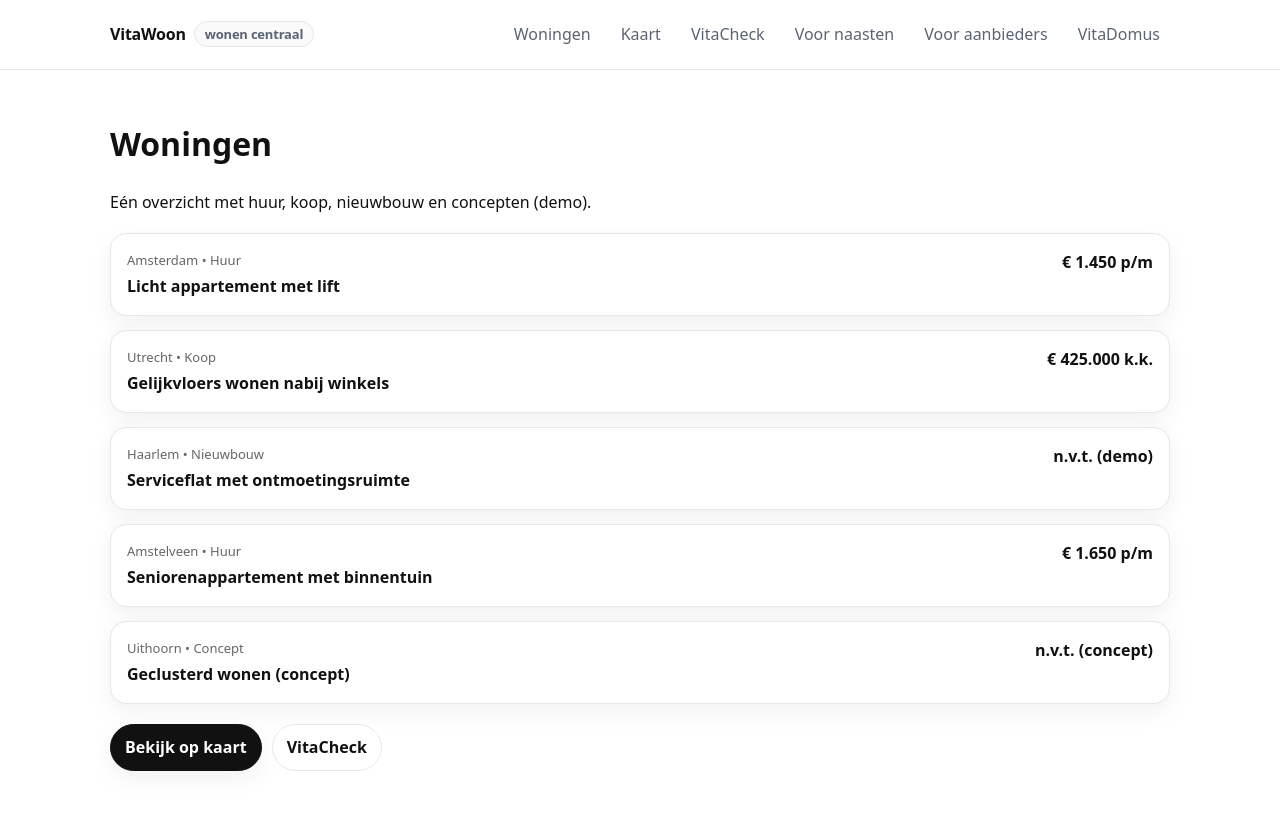
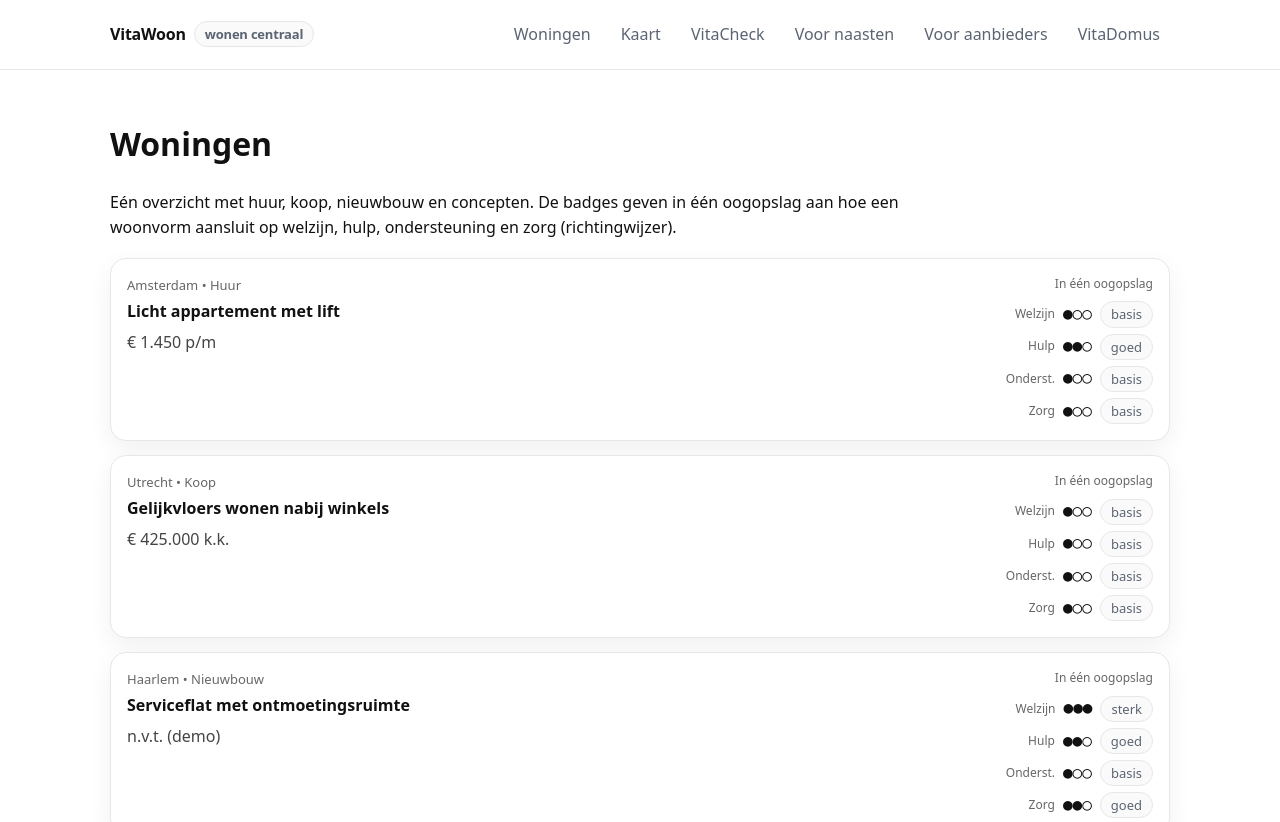
Before and after one commit to 4gcnny5cxp-dot/VitaWoon-demo-clean, a Next.js app: page /woningen in a window 1280 px wide. Shown: the top 822 px of the page. Built offline with nearby package versions, Linux system fonts and the light colour scheme.

Commit message:
Update index.tsx

```diff
--- a/pages/woningen/index.tsx
+++ b/pages/woningen/index.tsx
@@ -1,30 +1,150 @@
+type NeedLevel = "geen" | "licht" | "regelmatig" | "intensief";
+type Domain =
+  | "WEL_SOCIAAL"
+  | "WEL_ACTIEF"
+  | "WEL_VEILIGHEID"
+  | "HULP_HUISHOUDEN"
+  | "HULP_MAALTIJDEN"
+  | "HULP_VERVOER"
+  | "ONDER_STRUCTUUR"
+  | "ONDER_BEGELEIDING"
+  | "ONDER_REABLEMENT"
+  | "ZORG_PV"
+  | "ZORG_VERPLEGING"
+  | "ZORG_24_7_NABIJ";
+
 type Listing = {
   id: string;
   title: string;
   place: string;
   label: "Huur" | "Koop" | "Nieuwbouw" | "Concept";
   price: string;
+  capabilities: Partial<Record<Domain, NeedLevel>>;
+};
+
+const LEVEL_SCORE: Record<NeedLevel, number> = {
+  geen: 0,
+  licht: 1,
+  regelmatig: 2,
+  intensief: 3,
 };
 
 const LISTINGS: Listing[] = [
-  { id: "vw-1", title: "Licht appartement met lift", place: "Amsterdam", label: "Huur", price: "€ 1.450 p/m" },
-  { id: "vw-2", title: "Gelijkvloers wonen nabij winkels", place: "Utrecht", label: "Koop", price: "€ 425.000 k.k." },
-  { id: "vw-3", title: "Serviceflat met ontmoetingsruimte", place: "Haarlem", label: "Nieuwbouw", price: "n.v.t. (demo)" },
-  { id: "vw-4", title: "Seniorenappartement met binnentuin", place: "Amstelveen", label: "Huur", price: "€ 1.650 p/m" },
-  { id: "vw-5", title: "Geclusterd wonen (concept)", place: "Uithoorn", label: "Concept", price: "n.v.t. (concept)" }
+  {
+    id: "vw-1",
+    title: "Licht appartement met lift",
+    place: "Amsterdam",
+    label: "Huur",
+    price: "€ 1.450 p/m",
+    capabilities: {
+      WEL_SOCIAAL: "licht",
+      WEL_VEILIGHEID: "licht",
+      HULP_HUISHOUDEN: "regelmatig",
+      HULP_MAALTIJDEN: "licht",
+      ONDER_STRUCTUUR: "licht",
+      ZORG_PV: "licht",
+    },
+  },
+  {
+    id: "vw-2",
+    title: "Gelijkvloers wonen nabij winkels",
+    place: "Utrecht",
+    label: "Koop",
+    price: "€ 425.000 k.k.",
+    capabilities: {
+      WEL_VEILIGHEID: "licht",
+      HULP_HUISHOUDEN: "licht",
+      HULP_VERVOER: "licht",
+      ONDER_REABLEMENT: "licht",
+      ZORG_PV: "licht",
+    },
+  },
+  {
+    id: "vw-3",
+    title: "Serviceflat met ontmoetingsruimte",
+    place: "Haarlem",
+    label: "Nieuwbouw",
+    price: "n.v.t. (demo)",
+    capabilities: {
+      WEL_SOCIAAL: "intensief",
+      WEL_ACTIEF: "regelmatig",
+      WEL_VEILIGHEID: "regelmatig",
+      HULP_MAALTIJDEN: "regelmatig",
+      HULP_HUISHOUDEN: "regelmatig",
+      ONDER_BEGELEIDING: "licht",
+      ONDER_STRUCTUUR: "licht",
+      ZORG_PV: "regelmatig",
+      ZORG_VERPLEGING: "licht",
+    },
+  },
+  {
+    id: "vw-4",
+    title: "Seniorenappartement met binnentuin",
+    place: "Amstelveen",
+    label: "Huur",
+    price: "€ 1.650 p/m",
+    capabilities: {
+      WEL_SOCIAAL: "regelmatig",
+      WEL_VEILIGHEID: "regelmatig",
+      HULP_HUISHOUDEN: "regelmatig",
+      ONDER_REABLEMENT: "licht",
+      ZORG_PV: "licht",
+    },
+  },
+  {
+    id: "vw-5",
+    title: "Geclusterd wonen (concept)",
+    place: "Uithoorn",
+    label: "Concept",
+    price: "n.v.t. (concept)",
+    capabilities: {
+      WEL_SOCIAAL: "intensief",
+      WEL_ACTIEF: "regelmatig",
+      WEL_VEILIGHEID: "licht",
+      HULP_MAALTIJDEN: "licht",
+      ONDER_STRUCTUUR: "regelmatig",
+      ONDER_BEGELEIDING: "licht",
+      ZORG_PV: "licht",
+    },
+  },
 ];
+
+function bestScore(listing: Listing, keys: Domain[]) {
+  return Math.max(...keys.map((k) => LEVEL_SCORE[listing.capabilities[k] || "geen"]));
+}
+
+function dots(n: number) {
+  // 0..3 → ○○○ / ●○○ / ●●○ / ●●●
+  const filled = "●".repeat(n);
+  const empty = "○".repeat(3 - n);
+  return filled + empty;
+}
+
+function labelFor(n: number) {
+  if (n <= 0) return "beperkt";
+  if (n === 1) return "basis";
+  if (n === 2) return "goed";
+  return "sterk";
+}
 
 export default function Woningen() {
   return (
     <main>
       <div className="container">
         <h1>Woningen</h1>
-        <p className="muted">
-          Eén overzicht met huur, koop, nieuwbouw en concepten (demo).
+        <p className="muted" style={{ maxWidth: 860 }}>
+          Eén overzicht met huur, koop, nieuwbouw en concepten. De badges geven in één oogopslag aan
+          hoe een woonvorm aansluit op welzijn, hulp, ondersteuning en zorg (richtingwijzer).
         </p>
 
         <div style={{ display: "grid", gap: 14, marginTop: 18 }}>
-          {LISTINGS.map((x) => (
+          {LISTINGS.map((x) => {
+            const w = bestScore(x, ["WEL_SOCIAAL", "WEL_ACTIEF", "WEL_VEILIGHEID"]);
+            const h = bestScore(x, ["HULP_HUISHOUDEN", "HULP_MAALTIJDEN", "HULP_VERVOER"]);
+            const o = bestScore(x, ["ONDER_STRUCTUUR", "ONDER_BEGELEIDING", "ONDER_REABLEMENT"]);
+            const z = bestScore(x, ["ZORG_PV", "ZORG_VERPLEGING", "ZORG_24_7_NABIJ"]);
+
+            return (
               <a
                 key={x.id}
                 href={`/woningen/${encodeURIComponent(x.id)}`}
@@ -36,23 +156,51 @@ export default function Woningen() {
                     <div style={{ fontSize: 13, color: "#666" }}>
                       {x.place} • {x.label}
                     </div>
-                  <div style={{ fontWeight: 700, marginTop: 4 }}>
-                    {x.title}
+                    <div style={{ fontWeight: 800, marginTop: 4 }}>{x.title}</div>
+                    <div style={{ marginTop: 6, color: "#444" }}>{x.price}</div>
                   </div>
+
+                  <div style={{ textAlign: "right" }}>
+                    <div style={{ fontSize: 12, color: "#666" }}>In één oogopslag</div>
+
+                    <div style={{ display: "grid", gap: 6, marginTop: 8, justifyItems: "end" }}>
+                      <MiniBadge title="Welzijn" score={w} />
+                      <MiniBadge title="Hulp" score={h} />
+                      <MiniBadge title="Onderst." score={o} />
+                      <MiniBadge title="Zorg" score={z} />
                     </div>
-                <div style={{ textAlign: "right", fontWeight: 700 }}>
-                  {x.price}
                   </div>
                 </div>
               </a>
-          ))}
+            );
+          })}
         </div>
 
         <div className="btnRow" style={{ marginTop: 20 }}>
-          <a className="btn btnPrimary" href="/woningen/kaart">Bekijk op kaart</a>
-          <a className="btn btnGhost" href="/vitacheck">VitaCheck</a>
+          <a className="btn btnPrimary" href="/vitacheck">Start VitaCheck</a>
+          <a className="btn btnGhost" href="/woningen/kaart">Bekijk op kaart</a>
+        </div>
+
+        <div className="card" style={{ marginTop: 18, background: "#fafafa" }}>
+          <strong>Legenda</strong>
+          <p className="muted" style={{ marginTop: 8, lineHeight: 1.6 }}>
+            ●●● = sterk • ●●○ = goed • ●○○ = basis • ○○○ = beperkt.
+            Dit is een richtingwijzer; de exacte invulling hangt af van locatie, partners en afspraken.
+          </p>
         </div>
       </div>
     </main>
   );
 }
+
+function MiniBadge({ title, score }: { title: string; score: number }) {
+  return (
+    <div style={{ display: "flex", gap: 8, alignItems: "center" }}>
+      <span style={{ fontSize: 12, color: "#666", minWidth: 70, textAlign: "right" }}>{title}</span>
+      <span style={{ fontFamily: "ui-monospace, SFMono-Regular, Menlo, Monaco, Consolas, monospace" }}>
+        {dots(score)}
+      </span>
+      <span className="pill">{labelFor(score)}</span>
+    </div>
+  );
+}
```
Lines whose indentation alone changed are shown as unchanged.
